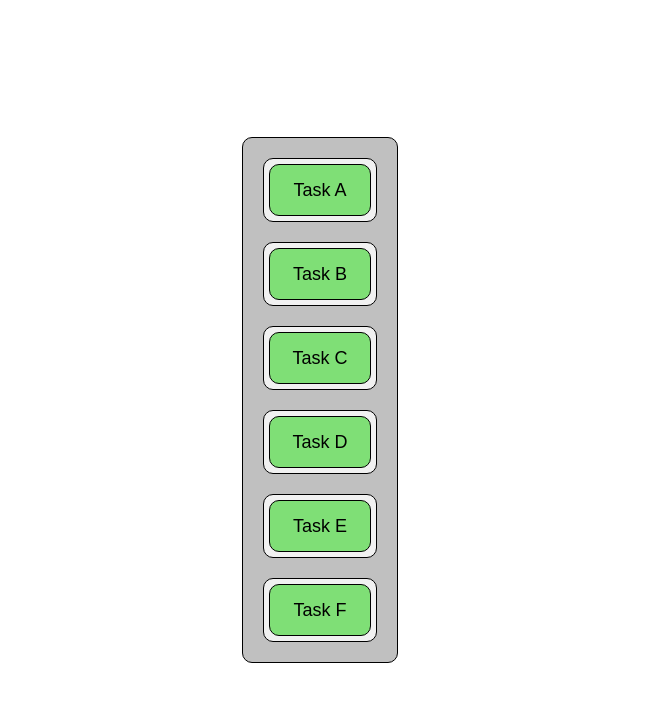
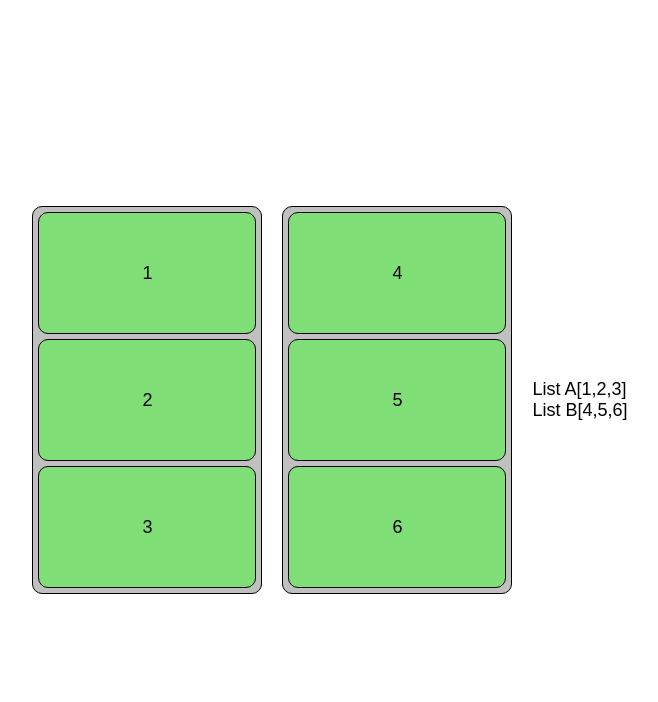
Before and after one commit to maninder56/Planner-Web-App, a Next.js app in the folder front-end/: page /practice in a window 1280 px wide. Shown: the top 702 px of the page, without its empty margins (320-978 px from the left). Built offline with nearby package versions, Linux system fonts and the light colour scheme.

Commit message:
initial files for sortable list

```diff
--- a/front-end/package.json
+++ b/front-end/package.json
@@ -11,6 +11,7 @@
   "dependencies": {
     "@dnd-kit/core": "^6.3.1",
     "@dnd-kit/sortable": "^10.0.0",
+    "@dnd-kit/utilities": "^3.2.2",
     "next": "^16.1.6",
     "react": "^19.2.3",
     "react-dom": "^19.2.3",
--- a/front-end/src/app/globals.css
+++ b/front-end/src/app/globals.css
@@ -209,13 +209,14 @@ body {
 
 .dndContainer {
   /* flex: 1 1 auto; */
-  border: solid 1px black;
-  border-radius: 10px;
-  min-width: 100px;
+  /* border: solid 1px black;
+  border-radius: 10px; */
+  min-width: 500px;
   min-height: 120px;
-  background-color: rgb(192, 192, 192);
+  /* background-color: rgb(192, 192, 192); */
   display: flex;
-  flex-direction: column;
+  justify-content: space-between;
+  /* flex-direction: column; */
   padding: 10px;
 }
 
@@ -237,8 +238,9 @@ body {
   background-color: rgb(223, 178, 178);
 }
 
+.sortableItem,
 .draggable {
-  margin: auto;
+  margin: 5px;
   min-width: inherit;
   min-height: inherit;
   background-color: #7fdf76;
@@ -250,6 +252,16 @@ body {
 }
 
 
+.listContainer {
+  flex: 1 1 auto;
+  margin: 10px;
+  border: solid 1px black;
+  border-radius: 10px;
+  min-width: 100px;
+  min-height: 120px;
+  background-color: rgb(192, 192, 192);
+}
+
 .draggable:hover{
   cursor: grab;
 }
--- /dev/null
+++ b/front-end/src/app/practice/components/sortableItem.tsx
@@ -0,0 +1,29 @@
+import { UniqueIdentifier } from '@dnd-kit/core';
+import {CSS} from '@dnd-kit/utilities';
+import { useSortable } from '@dnd-kit/sortable';
+
+
+export default function SortableItem({
+    id,
+    children,
+}: {
+    id: UniqueIdentifier;
+    children: React.ReactNode;
+}) {
+    const {attributes, listeners, setNodeRef, transform, transition} = useSortable({id: id});
+
+    return (
+        <div
+            className='sortableItem'
+            ref={setNodeRef}
+            {...attributes}
+            {...listeners}
+            style={{
+                transform: CSS.Transform.toString(transform),
+                transition: transition
+            }}
+        >
+            {children}
+        </div>
+    );
+}
--- a/front-end/src/app/practice/page.tsx
+++ b/front-end/src/app/practice/page.tsx
@@ -1,44 +1,118 @@
 'use client'
 
-import { DndContext, DragEndEvent, UniqueIdentifier } from '@dnd-kit/core';
+import { closestCenter, DndContext, DragEndEvent, KeyboardSensor, PointerSensor, UniqueIdentifier, useSensor, useSensors } from '@dnd-kit/core';
 import { useState } from 'react';
 import Droppable from './components/droppable';
 import Draggable from './components/draggable';
+import { arrayMove, SortableContext, sortableKeyboardCoordinates, verticalListSortingStrategy } from '@dnd-kit/sortable';
+import SortableItem from './components/sortableItem';
 
 export default function Practice() {
-    const [tasksOrder, setTasksOrder] = useState<UniqueIdentifier[]>(['A', 'B', 'C', 'D', 'E', 'F']);
+
+    const [listA, setListA] = useState([1, 2, 3]);
+    const [listB, setListB] = useState([4, 5, 6]);
+
+    const sensors = useSensors(
+        useSensor(PointerSensor),
+        useSensor(KeyboardSensor, {
+            coordinateGetter: sortableKeyboardCoordinates,
+        })
+    );
 
     function handleDragEnd(event: DragEndEvent) {
         const {active, over} = event;
-        if (over === null) {
-            return;
+
+        if (active.id !== over?.id) {
+            // if they are in same container
+            if (listA.find(i => i === active.id) && listA.find(i => i === over?.id)) {
+                setListA((listA) => {
+                    const newIndex = listA.indexOf(over?.id as number);
+                    const oldIndex = listA.indexOf(active.id as number);
+
+                    return arrayMove(listA, oldIndex, newIndex);
+                })
+            } else if (listB.find(i => i === active.id) && listB.find(i => i === over?.id)) {
+                setListB((listB) => {
+                    const newIndex = listB.indexOf(over?.id as number);
+                    const oldIndex = listB.indexOf(active.id as number);
+
+                    return arrayMove(listB, oldIndex, newIndex);
+                })
+            } else if (listA.find(i => i === over?.id) && listB.find(i => i === active.id)) { // if element moves from B -> A
+                setListB(listB.filter(i => i !== active.id));
+                setListA(() => {
+                    const list = [...listA, active.id];
+                    const newIndex = listA.indexOf(over?.id as number);
+                    const oldIndex = listA.length;
+
+                    return arrayMove(list, oldIndex, newIndex) as number[];
+                })
+            } else if (listB.find(i => i == over?.id) && listA.find(i => i === active.id)) { // if element moves from A -> B
+                setListA(listA.filter(i => i !== active.id));
+                setListB(() => {
+                    const list = [...listB, active.id];
+                    const newIndex = listB.indexOf(over?.id as number);
+                    const oldIndex = listB.length;
+
+                    return arrayMove(list, oldIndex, newIndex) as number[];
+                })
+            } else if (listB.length === 0 && listA.find(i => i === active.id)) { // if list B is empty and element moves from A -> B
+                setListA(listA.filter(i => i !== active.id));
+                setListB(() => {
+                    const list = [...listB, active.id];
+                    const newIndex = 0;
+                    const oldIndex = list.length;
+
+                    return arrayMove(list, oldIndex, newIndex) as number[];
+                })
+            }
         }
+    }
 
-        const newOrder = [...tasksOrder];
+    function handleDragOver(event: DragEndEvent) {
+        const {active, over} = event;
 
-        const indexOfActiveTask = newOrder.indexOf(active.id);
+        // if (active.id !== over?.id) {
+        //     if (listA.find(i => i !== active.id) && listB.find(i => i !== over?.id)) {
+        //         setListB(listB.filter(i => i !== active.id));
+        //     }
+        // }
 
-        const tempTask = newOrder[over.id as number];
-        newOrder[over.id as number] = active.id;
-        newOrder[indexOfActiveTask] = tempTask;
-
-        setTasksOrder(newOrder);
+        console.log(`A: ${active.id}, O: ${over?.id}`);
+        console.log(`ListA: ${listA}, ListB: ${listB}`);
     }
 
     return (
         <main className='dndWrapper'>
             <div className='dndContainer'>
-                <DndContext onDragEnd={handleDragEnd}>
-                    {
-                        tasksOrder.map((t, i) => (
-                            <Droppable key={i} id={i}>
-                                <Draggable id={t}>
-                                    <span>Task {t}</span>
-                                </Draggable>
-                            </Droppable>
-                        ))
-                    }
+                <DndContext
+                    sensors={sensors}
+                    collisionDetection={closestCenter}
+                    onDragEnd={handleDragEnd}
+                    onDragOver={handleDragOver}
+                >
+                    <div className='listContainer'>
+                        <SortableContext
+                            items={listA}
+                            strategy={verticalListSortingStrategy}
+                        >
+                            {listA.map(id => <SortableItem key={id} id={id}><span>{id}</span></SortableItem>)}
+                        </SortableContext>
+                    </div>
+
+                    <div className='listContainer'>
+                        <SortableContext
+                            items={listB}
+                            strategy={verticalListSortingStrategy}
+                        >
+                            {listB.map(id => <SortableItem key={id} id={id}><span>{id}</span></SortableItem>)}
+                        </SortableContext>
+                    </div>
                 </DndContext>
+            </div>
+            <div>
+                <div>List A{JSON.stringify(listA)}</div>
+                <div>List B{JSON.stringify(listB)}</div>
             </div>
         </main>
     );
```
Also changed, not shown: 1 other file (tests, documents, lock files or other folders).
